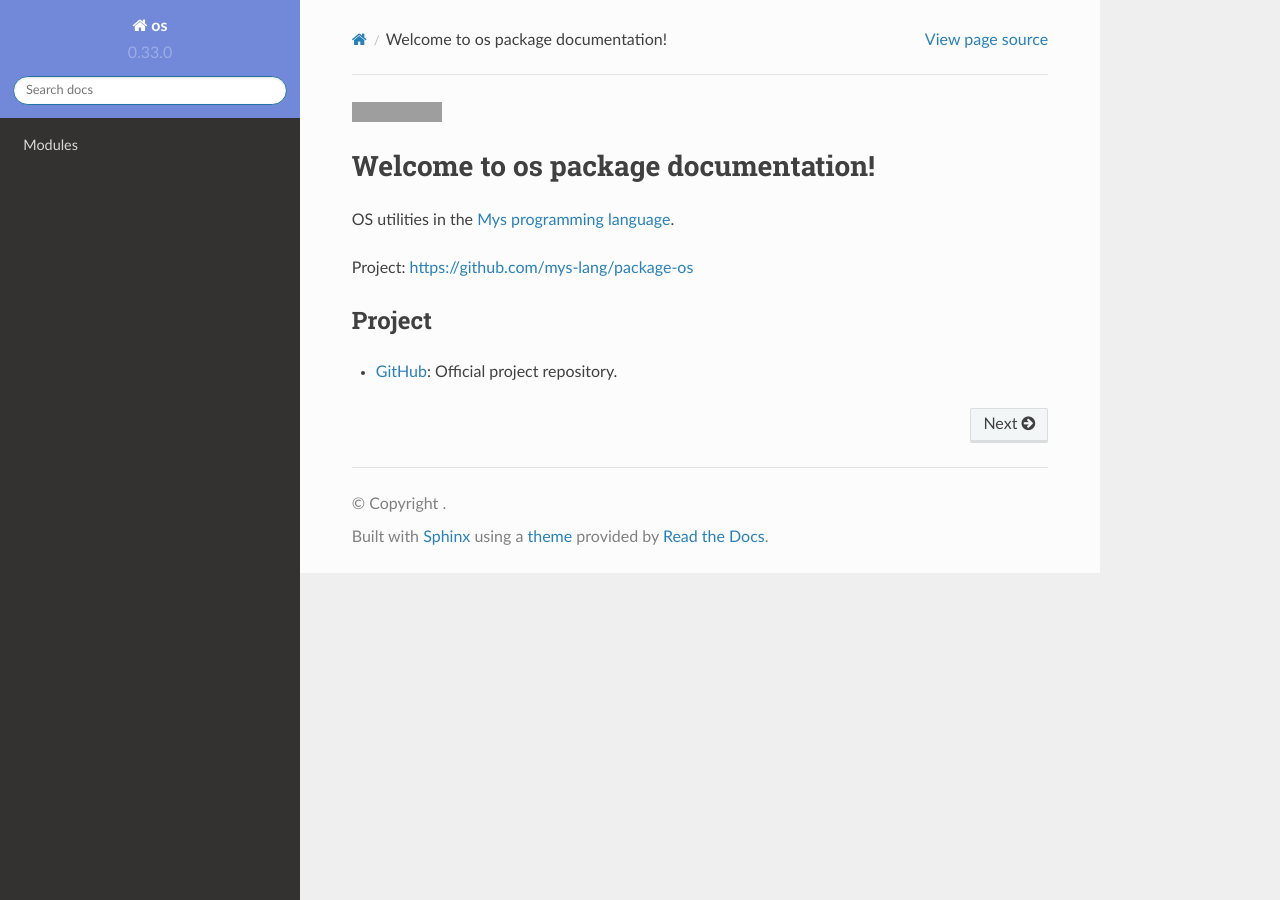
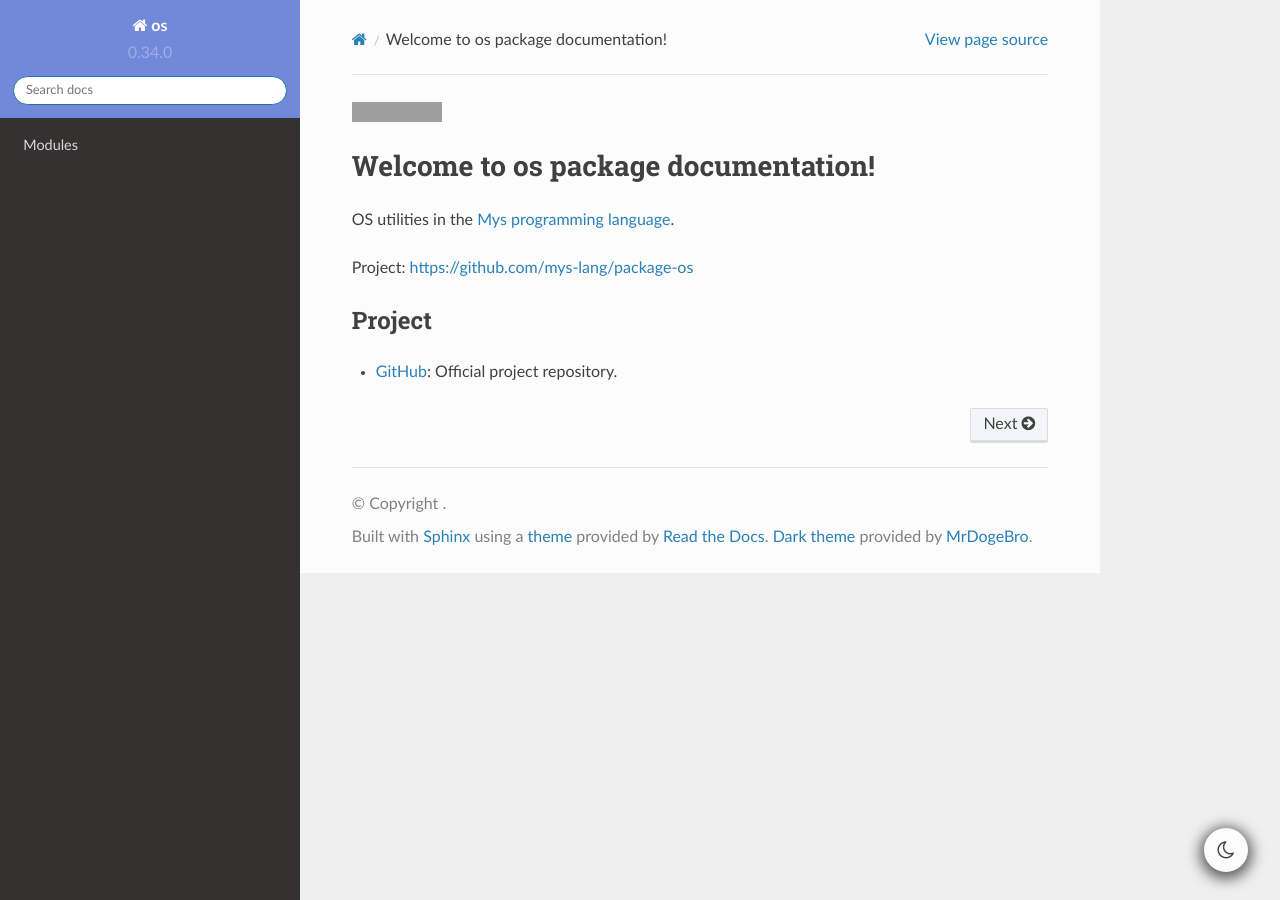
Before and after one commit to mys-lang/package-os, a Sphinx documentation site: the page built from doc/index.rst, in a window 1280 px wide. Built offline with Sphinx 7.4.7 and the Read the Docs theme 2.0.0, drawn with Linux system fonts in a browser that asks for light colours; grey boxes are pictures that could not be loaded.

Commit message:
Dark and light mode documentation.

```diff
--- a/doc/conf.py
+++ b/doc/conf.py
@@ -33,8 +33,12 @@ release = version
 # ones.
 extensions = [
     'sphinx_rtd_theme',
+    'sphinx_rtd_dark_mode',
     'mys.sphinx'
 ]
+
+# user starts in light mode
+default_dark_mode = False
 
 # Add any paths that contain templates here, relative to this directory.
 templates_path = ['_templates']
--- a/package.toml
+++ b/package.toml
@@ -1,5 +1,5 @@
 [package]
 name = "os"
-version = "0.33.0"
+version = "0.34.0"
 authors = ["Erik Moqvist <erik.moqvist@gmail.com>"]
 description = "OS utilities."
```
